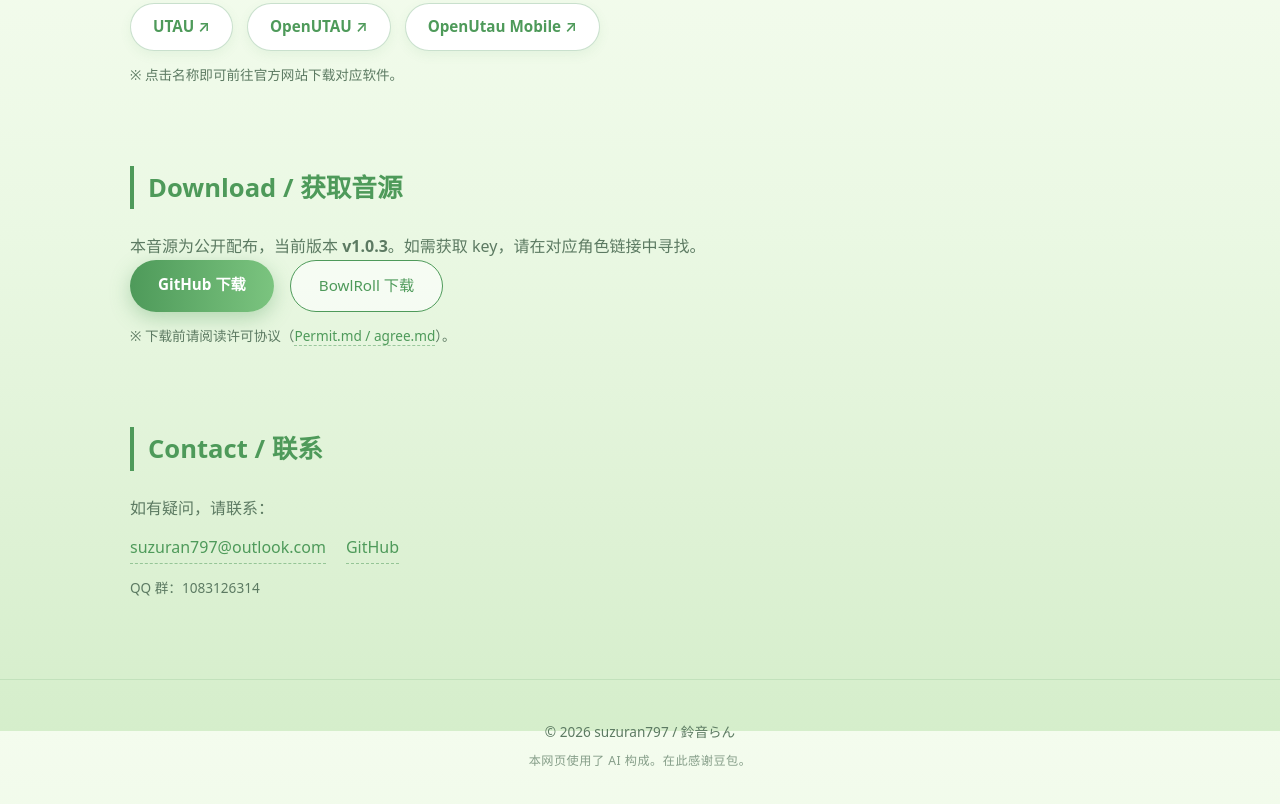
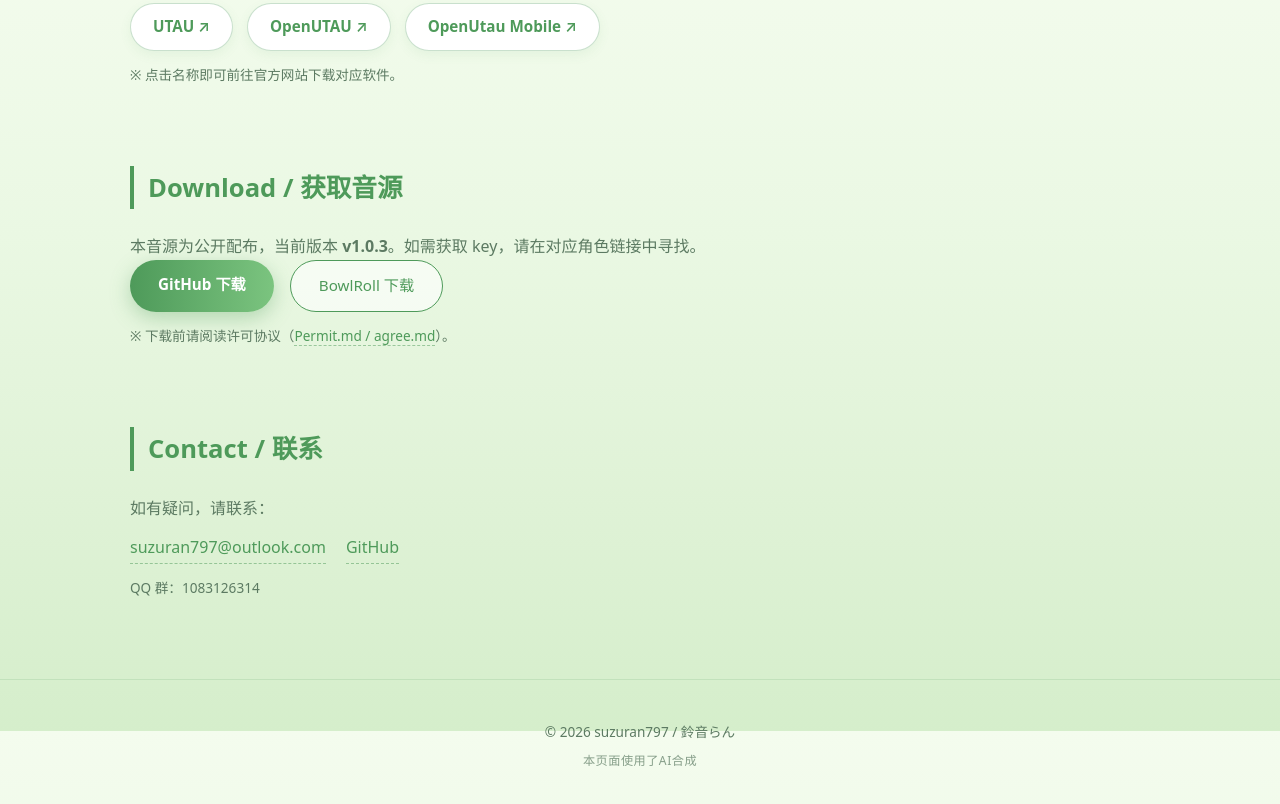
Before and after one commit to suzuran797/suzuran797.github.io, a plain HTML site: page index.html in a window 1280 px wide. Shown: the part 2469-3273 px from the top of the page. Drawn offline with Linux system fonts and the light colour scheme.

Commit message:
更新 index.html

```diff
--- a/index.html
+++ b/index.html
@@ -186,7 +186,7 @@
 
   <footer>
     <p>© 2026 suzuran797 / 鈴音らん</p>
-    <p class="ai-credit">本网页使用了 AI 构成。在此感谢豆包。</p>
+    <p class="ai-credit">本页面使用了AI合成</p>
   </footer>
 
   <script src="script.js"></script>
```
